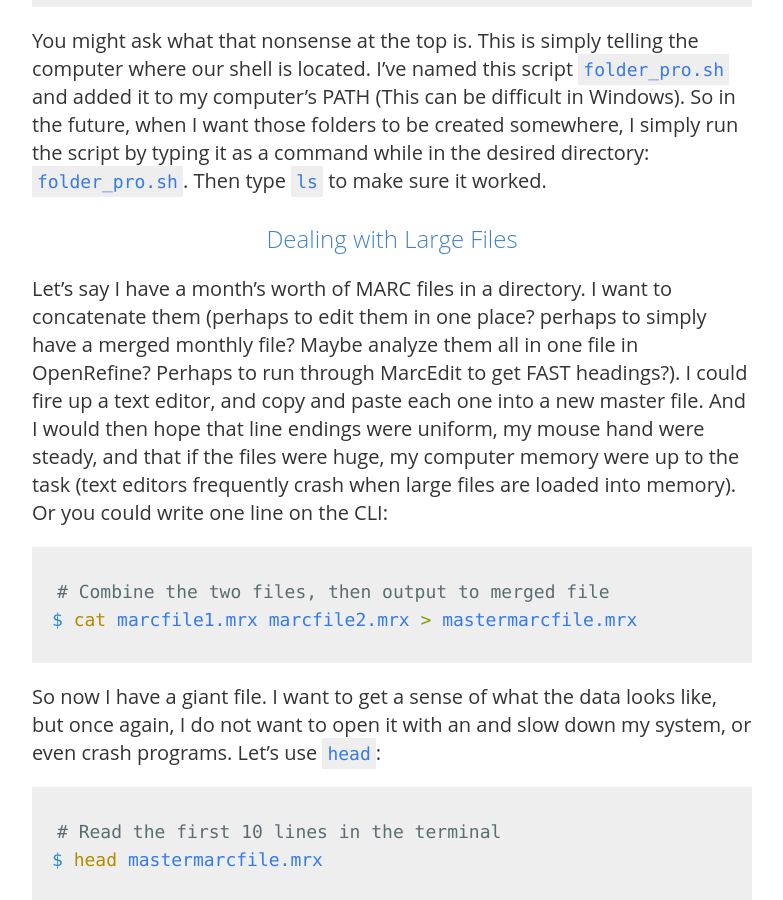
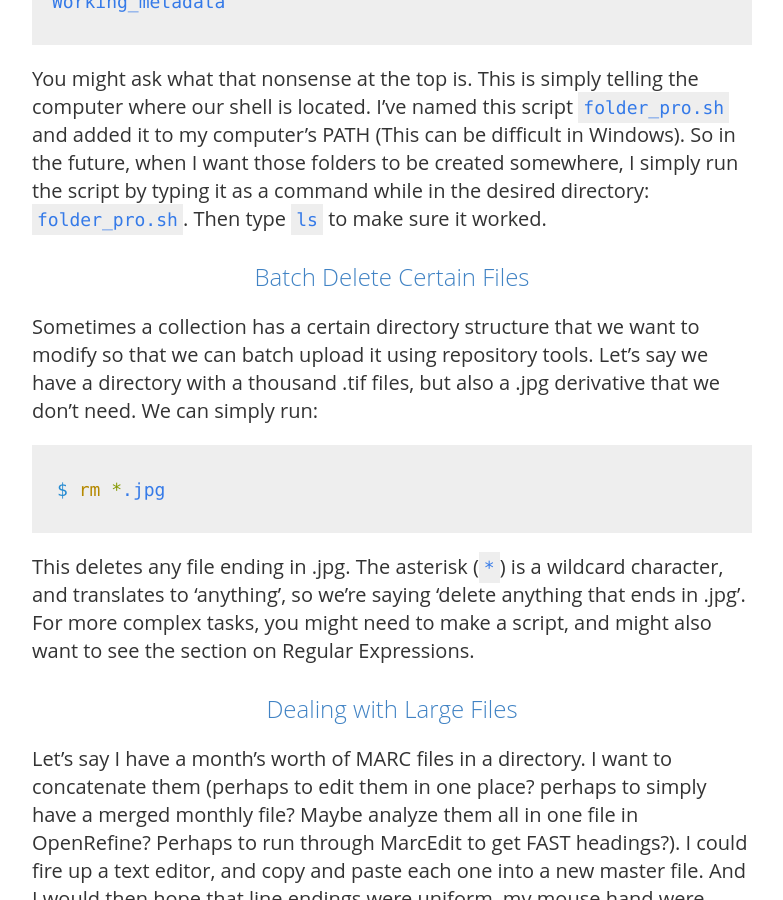
Before and after one commit to remerjohnson/remerjohnson.github.io, a Jekyll site: the page built from _posts/2016-4-5-why-command-line-libraries.md, in a window 1280 px wide and 900 px high, scrolled down 2420 px. Shown: the whole window, without its empty margins (248-1031 px from the left). Built offline with Jekyll 4.4.1, drawn with Linux system fonts in a browser that asks for light colours; nearby versions of some CDN libraries; comment, search, counter and statistics services are not loaded.

Commit message:
Added another example to command line post

```diff
--- a/_posts/2016-4-5-why-command-line-libraries.md
+++ b/_posts/2016-4-5-why-command-line-libraries.md
@@ -21,7 +21,7 @@ In order to simulate the shell prompt, I will use code blocks that begin with a
 
 I'll attempt to break this into 'simple' and 'advanced' (advanced cases tend to save more time or have unique capabilities, but require more homework).
 
-## Simple Uses
+# Simple Uses
 
 ### Make a File Listing
 Let's say I have a file directory with hundreds of files, and I need a list of all the files in that directory. Crtl+A (select all) and Ctrl+C (copy) in Windows Explorer won't help here. You could hunt around on the internet for tools with a GUI that will do this... or you could just write one line on the CLI:
@@ -44,6 +44,16 @@ mkdir Admin CLR Final_files Final_metadata Working_files Working_metadata
 ~~~
 
 You might ask what that nonsense at the top is. This is simply telling the computer where our shell is located. I've named this script `folder_pro.sh` and added it to my computer's PATH (This can be difficult in Windows). So in the future, when I want those folders to be created somewhere, I simply run the script by typing it as a command while in the desired directory: `folder_pro.sh`. Then type `ls` to make sure it worked.
+
+### Batch Delete Certain Files
+
+Sometimes a collection has a certain directory structure that we want to modify so that we can batch upload it using repository tools. Let's say we have a directory with a thousand .tif files, but also a .jpg derivative that we don't need. We can simply run:
+
+~~~ shell
+$ rm *.jpg
+~~~
+
+This deletes any file ending in .jpg. The asterisk (`*`) is a wildcard character, and translates to 'anything', so we're saying 'delete anything that ends in .jpg'. For more complex tasks, you might need to make a script, and might also want to see the section on Regular Expressions.
 
 ### Dealing with Large Files
 
@@ -72,7 +82,7 @@ $ less mastermarcfile.mrx
 
 Once you've seen enough, you can exit by pressing 'q' to quit.
 
-## Advanced Uses
+# Advanced Uses
 
 ### Use Regular Expressions to Search and Replace
 
```
